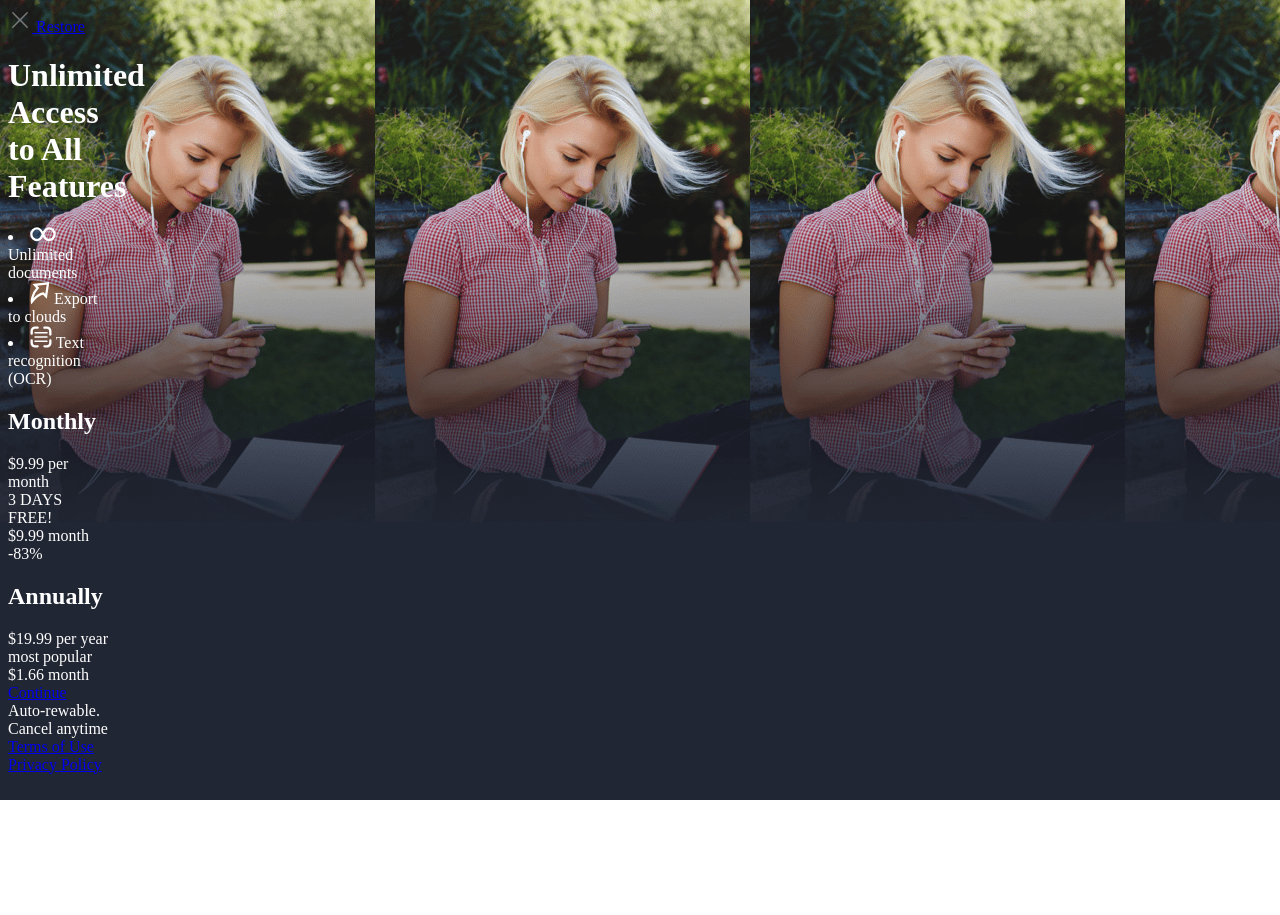
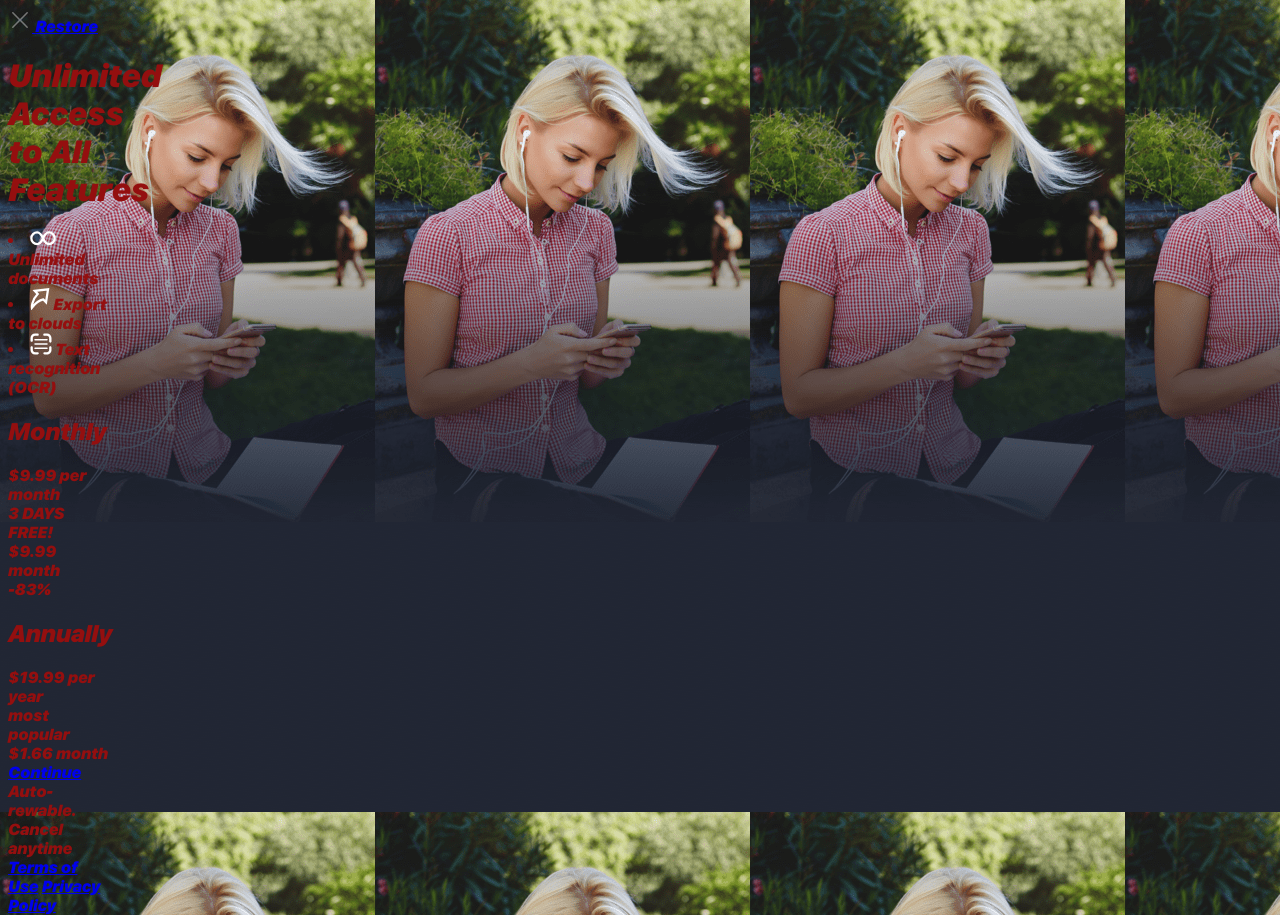
Before and after one commit to PronkoEvgeniya/mobile_banner, a website: page app/index.html in a window 1280 px wide. Before the commit the page ends 800 px from the top, so only its background shows below. Drawn offline with Linux system fonts and the light colour scheme.

Commit message:
feat: add fonts

```diff
--- a/app/assets/style/style.scss
+++ b/app/assets/style/style.scss
@@ -1,6 +1,12 @@
+@font-face {
+    font-family: SFPRODISPLAYBLACKITALIC;
+    src: url(../fonts/SFPRODISPLAYBLACKITALIC.OTF);
+}
+
 body {
-    color: #fff;
+    color: rgb(148, 15, 15);
     background: url(../img/imgmin/4.png);
+    font-family: SFPRODISPLAYBLACKITALIC;
     width: 100px;
     height: 200px;
 }
--- a/app/index.html
+++ b/app/index.html
@@ -34,7 +34,7 @@
             <div class="desc">
               <span>3 DAYS FREE!</span>
             </div>
-            <spn class="fullprice">$9.99 month</spn>
+            <span class="fullprice">$9.99 month</span>
           </div>
           <div class="pack pack-any">
             <div class="sale">
@@ -46,7 +46,7 @@
             <div class="desc">
               <span>most popular</span>
             </div>
-            <spn class="fullprice">$1.66 month</spn>
+            <span class="fullprice">$1.66 month</span>
           </div>
         </div>
         <a href="http://" target="_blank">
--- a/gulpfile.js
+++ b/gulpfile.js
@@ -25,6 +25,10 @@ function scripts() {
     .pipe(browserSync.stream());
 }
 
+// function fonts() {
+//   return src('app/assets/fonts/*').pipe(dest('dist/assets/fonts'));
+// }
+
 function watching() {
   watch(['app/assets/style/style.scss'], styles);
   watch(['app/js/main.js'], scripts);
@@ -50,6 +54,9 @@ function building() {
       'app/js/main.min.js',
       'app/**/*.html',
       'app/assets/img/imgmin/*',
+      'app/assets/fonts/*',
+      'app/assets/icons/*',
+      'app/assets/localizations/*',
     ],
     {
       base: 'app',
```
Also changed, not shown: app/assets/css/style.min.css, app/assets/fonts/SFPRODISPLAYBLACKITALIC.OTF (added), app/assets/fonts/SFPRODISPLAYBOLD.OTF (added), app/assets/fonts/SFPRODISPLAYHEAVYITALIC.OTF (added), app/assets/fonts/SFPRODISPLAYLIGHTITALIC.OTF (added), app/assets/fonts/SFPRODISPLAYMEDIUM.OTF (added), app/assets/fonts/SFPRODISPLAYREGULAR.OTF (added), app/assets/fonts/SFPRODISPLAYSEMIBOLDITALIC.OTF (added), app/assets/fonts/SFPRODISPLAYTHINITALIC.OTF (added), app/assets/fonts/SFPRODISPLAYULTRALIGHTITALIC.OTF (added).
